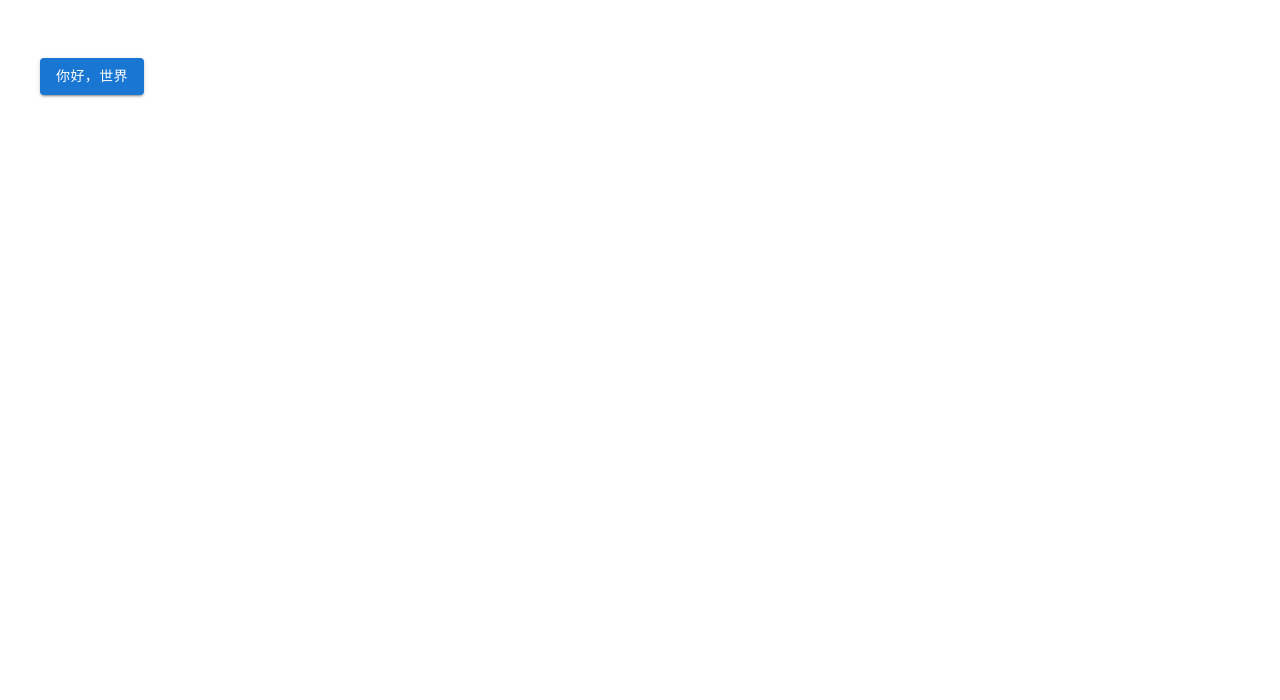
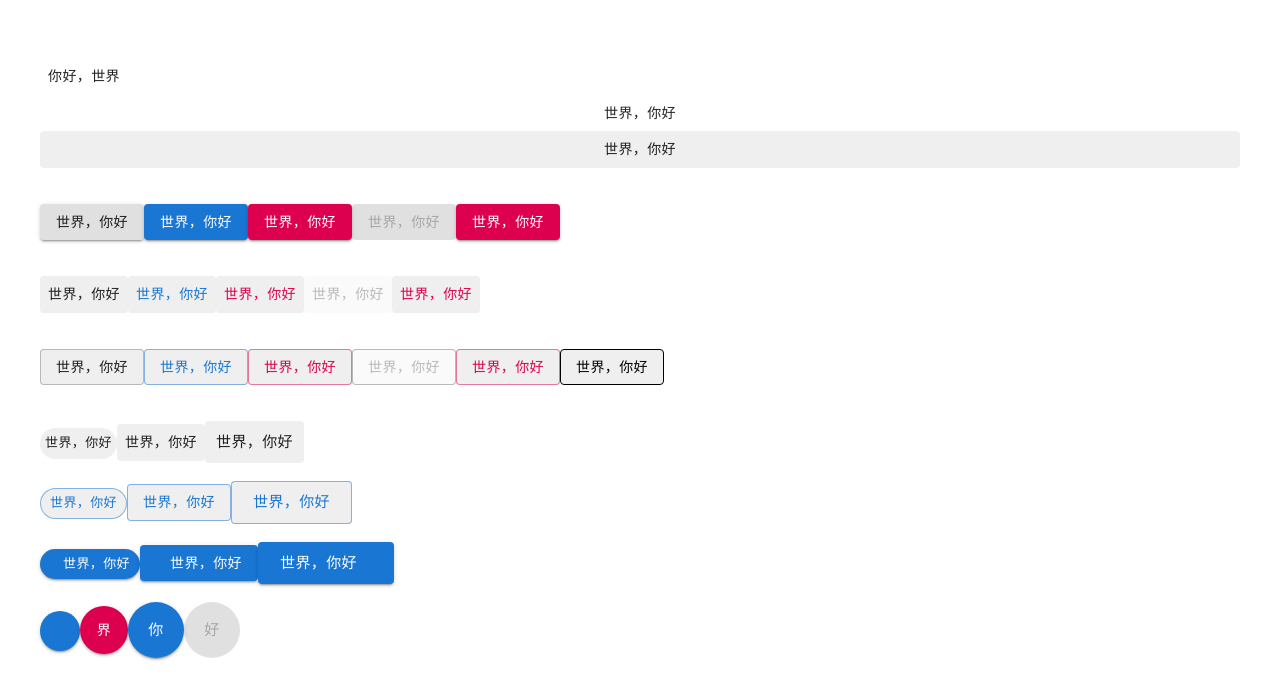
Before and after one commit to xingxinglail/drug-ui, a React app: page / in a window 1280 px wide. Shown: the top 700 px of the page. Built offline with nearby package versions, Linux system fonts and the light colour scheme.

Commit message:
improvement(button): 按钮基础布局样式

```diff
--- a/components/_use/useRipple/style/index.scss
+++ b/components/_use/useRipple/style/index.scss
@@ -30,6 +30,7 @@
     left: 0;
     z-index: 0;
     overflow: hidden;
+    border-radius: inherit;
 
     .drug-ripple {
         position: absolute;
--- a/components/_util/index.ts
+++ b/components/_util/index.ts
@@ -1,3 +1,9 @@
 export const classes = (...rest: (string | undefined)[]) => {
     return rest.filter(Boolean).join(' ').trim();
 };
+
+export const scopedClassMaker = (prefix: string) => {
+    return (name?: string) => {
+        return [prefix, name].filter(Boolean).join('-');
+    };
+};
--- a/components/button/Button.tsx
+++ b/components/button/Button.tsx
@@ -1,27 +1,86 @@
-import React, { FC, useRef } from 'react';
-import { classes } from '../_util';
+import { createElement, ElementType, FC, ReactNode, useRef } from 'react';
+import PropTypes from 'prop-types';
+import { classes, scopedClassMaker } from '../_util';
 import { useRipple } from '../_use';
 
 import './style/index.scss';
 
-interface ButtonProps {
+type Variant = 'text' | 'outlined' | 'contained' | 'fab';
+type Color = 'default' | 'primary' | 'secondary' | 'inherit';
+type Size = 'small' | 'medium' | 'large';
+
+export interface ButtonProps {
+    variant?: Variant;
+    color?: Color;
+    size?: Size;
     disabled?: boolean;
     disableRipple?: boolean;
+    fullWidth?: boolean;
+    href?: string;
+    round?: boolean;
+    fab?: boolean;
+    children?: ReactNode,
+    component?: ElementType;
 }
 
-const Button: FC<ButtonProps> = ({ disabled = false, disableRipple = false, children }) => {
-    const ref = useRef<HTMLButtonElement>(null);
+const scopedClass = scopedClassMaker('drug-button');
 
+const Button: FC<ButtonProps> = (props) => {
+    const { variant, color, size, disabled, disableRipple, component, fullWidth, href, round, fab, children } = props;
+    const ref = useRef<HTMLElement>(null);
+    const _component = href ? 'a' : component === void 0 ? 'button' : component;
     if (!disableRipple) useRipple({ ref });
 
-    return (
-        <button
-            ref={ ref }
-            disabled={ disabled }
-            className={ classes('drug-button', 'drug-button-primary') }>
-            { children }
-        </button>
-    );
+    let colorClassName = '';
+    if (color === 'inherit') {
+        colorClassName = scopedClass('color-inherit');
+    } else if (color !== 'default') {
+        colorClassName = scopedClass(`${ variant }-${ color }`);
+    }
+
+    const className = classes(
+        scopedClass(),
+        scopedClass(variant),
+        colorClassName,
+        round ? scopedClass('round') : '',
+        size !== 'medium' ? scopedClass(`${ variant }-${ size }`) : '',
+        fullWidth ? scopedClass('full-width') : '',
+        fab ? scopedClass('fab') : '',
+        disabled ? scopedClass(`${ variant }-disabled`) : '',
+        disabled ? scopedClass('disabled') : '');
+
+    return createElement(_component, {
+        className,
+        ref,
+        href,
+        disabled
+    }, createElement('span', {
+        className: scopedClass('label')
+    }, children));
+};
+
+Button.defaultProps = {
+    variant: 'text',
+    color: 'default',
+    size: 'medium',
+    disabled: false,
+    disableRipple: false,
+    fullWidth: false,
+    href: undefined,
+    round: false,
+    component: 'button'
+};
+
+Button.propTypes = {
+    variant: PropTypes.oneOf(['text', 'outlined', 'contained', 'fab']),
+    color: PropTypes.oneOf(['default', 'primary', 'secondary', 'inherit']),
+    size: PropTypes.oneOf(['small', 'medium', 'large']),
+    disabled: PropTypes.bool,
+    disableRipple: PropTypes.bool,
+    fullWidth: PropTypes.bool,
+    href: PropTypes.string,
+    round: PropTypes.bool
+    // component: PropTypes.elementType
 };
 
 export default Button;
--- a/components/button/Index.tsx
+++ b/components/button/Index.tsx
@@ -1,3 +1 @@
-import Button from './Button';
-
-export default Button;
+export { default, ButtonProps } from './Button';
--- a/components/button/style/index.scss
+++ b/components/button/style/index.scss
@@ -1,8 +1,17 @@
 .drug-button {
+    $primary: #1976d2;
+    $secondary: #dc004e;
+    $disabled: rgba(0, 0, 0, 0.26);
+    $small-font-size: 13px;
+    $large-font-size: 15px;
+
+    display: inline-flex;
+    align-items: center;
+    justify-content: center;
     position: relative;
     color: rgba(0, 0, 0, 0.87);
     padding: 6px 16px;
-    font-size: 0.875rem;
+    font-size: 14px;
     min-width: 64px;
     box-sizing: border-box;
     transition: background-color 250ms cubic-bezier(0.4, 0, 0.2, 1) 0ms, box-shadow 250ms cubic-bezier(0.4, 0, 0.2, 1) 0ms, border 250ms cubic-bezier(0.4, 0, 0.2, 1) 0ms;
@@ -10,23 +19,175 @@
     font-weight: 500;
     line-height: 1.75;
     border-radius: 4px;
-    letter-spacing: 0.02857em;
+    letter-spacing: 0.4px;
     text-transform: uppercase;
     border: 0;
     outline: 0;
     cursor: pointer;
+    text-decoration: none;
     user-select: none;
     -webkit-appearance: none;
     -webkit-tap-highlight-color: transparent;
-    box-shadow: 0 3px 1px -2px rgba(0, 0, 0, 0.2), 0px 2px 2px 0px rgba(0, 0, 0, 0.14), 0px 1px 5px 0px rgba(0, 0, 0, 0.12);
-}
 
-.drug-button-primary {
-    color: #fff;
-    background-color: #1976d2;
+    &-round {
+        border-radius: 24px;
+    }
 
     &:hover {
-        background-color: #115293;
-        box-shadow: 0 2px 4px -1px rgba(0, 0, 0, 0.2), 0px 4px 5px 0px rgba(0, 0, 0, 0.14), 0px 1px 10px 0px rgba(0, 0, 0, 0.12);
+        text-decoration: none;
+        background-color: rgba(0, 0, 0, 0.08);
+    }
+
+    &-full-width {
+        width: 100%;
+    }
+
+    &-contained, &-fab {
+        box-shadow: 0 3px 1px -2px rgba(0, 0, 0, 0.2), 0px 2px 2px 0px rgba(0, 0, 0, 0.14), 0px 1px 5px 0px rgba(0, 0, 0, 0.12);
+        background-color: #e0e0e0;
+
+        &:hover {
+            box-shadow: 0 2px 4px -1px rgba(0, 0, 0, 0.2), 0px 4px 5px 0px rgba(0, 0, 0, 0.14), 0px 1px 10px 0px rgba(0, 0, 0, 0.12);
+            background-color: #d5d5d5;
+        }
+
+        &-primary {
+            color: #fff;
+            background-color: $primary;;
+
+            &:hover {
+                background-color: #115293;
+            }
+        }
+
+        &-secondary {
+            color: #fff;
+            background-color: $secondary;
+
+            &:hover {
+                background-color: #9a0036;
+            }
+        }
+
+        &-small {
+            padding: 4px 10px;
+            font-size: $small-font-size;
+        }
+
+        &-large {
+            padding: 8px 22px;
+            font-size: $large-font-size;
+        }
+
+        &-disabled {
+            color: $disabled;
+            box-shadow: none;
+            background-color: rgba(0, 0, 0, 0.12);
+        }
+    }
+
+    &-text {
+        padding: 6px 8px;
+
+        &-primary {
+            color: $primary;
+
+            &:hover {
+                background-color: rgba(25, 118, 210, 0.08);
+            }
+        }
+
+        &-secondary {
+            color: $secondary;
+
+            &:hover {
+                background-color: rgba(220, 0, 78, 0.08);
+            }
+        }
+
+        &-small {
+            padding: 4px 5px;
+            font-size: $small-font-size;
+        }
+
+        &-large {
+            padding: 8px 11px;
+            font-size: $large-font-size;
+        }
+
+        &-disabled {
+            color: $disabled;
+        }
+    }
+
+    &-outlined {
+        border: 1px solid rgba(0, 0, 0, 0.23);
+        padding: 5px 15px;
+
+        &:hover {
+            background-color: rgba(0, 0, 0, 0.08);
+        }
+
+        &-primary {
+            color: $primary;
+            border: 1px solid rgba(25, 118, 210, 0.5);
+
+            &:hover {
+                border: 1px solid $primary;
+                background-color: rgba(25, 118, 210, 0.08);
+            }
+        }
+
+        &-secondary {
+            color: $secondary;
+            border: 1px solid rgba(220, 0, 78, 0.5);
+
+            &:hover {
+                border: 1px solid rgb(220, 0, 78);
+                background-color: rgba(220, 0, 78, 0.08);
+            }
+        }
+
+        &-small {
+            padding: 3px 9px;
+            font-size: $small-font-size;
+        }
+
+        &-large {
+            padding: 7px 21px;
+            font-size: $large-font-size;
+        }
+
+        &-disabled {
+            color: $disabled;
+            border: 1px solid $disabled;
+        }
+    }
+
+    &-fab {
+        min-width: unset;
+        width: 48px;
+        height: 48px;
+        border-radius: 50%;
+
+        &-small {
+            width: 40px;
+            height: 40px;
+        }
+
+        &-large {
+            width: 56px;
+            height: 56px;
+        }
+    }
+
+    &-color-inherit {
+        color: inherit;
+        border-color: currentColor;
+    }
+
+    &-disabled {
+        cursor: default;
+        pointer-events: none;
     }
 }
--- a/example/App.tsx
+++ b/example/App.tsx
@@ -1,6 +1,12 @@
 import React, { FC, MouseEventHandler, useState } from 'react';
 import ReactDOM from 'react-dom';
-import { Icon, Button } from '../components';
+import { Icon } from '../components';
+import Button, { ButtonProps } from '../components/button/Index';
+
+const Test = React.forwardRef<HTMLAnchorElement, ButtonProps>((props, ref) => {
+    const { children, ...rest } = props;
+    return <a href="https://baidu.com" ref={ ref } { ...rest }>{ children }</a>;
+});
 
 const App: FC = () => {
     const [a, setA] = useState(true);
@@ -24,8 +30,65 @@ const App: FC = () => {
             <br/>
             <div style={ { padding: 40 } }>
                 {
-                    a ? <Button>你好，世界</Button> : '6777'
+                    a ? <Button component={ Test }>你好，世界</Button> : '6777'
                 }
+                <Button fullWidth href="/">世界，你好</Button>
+                <Button fullWidth>世界，你好</Button>
+                <br/>
+                <br/>
+                <br/>
+                <div>
+                    <Button variant="contained">世界，你好</Button>
+                    <Button variant="contained" color="primary">世界，你好</Button>
+                    <Button variant="contained" color="secondary">世界，你好</Button>
+                    <Button disabled variant="contained" color="secondary">世界，你好</Button>
+                    <Button variant="contained" color="secondary">世界，你好</Button>
+                </div>
+                <br/>
+                <br/>
+                <div>
+                    <Button>世界，你好</Button>
+                    <Button color="primary">世界，你好</Button>
+                    <Button color="secondary">世界，你好</Button>
+                    <Button disabled color="secondary">世界，你好</Button>
+                    <Button color="secondary">世界，你好</Button>
+                </div>
+                <br/>
+                <br/>
+                <div>
+                    <Button variant="outlined">世界，你好</Button>
+                    <Button variant="outlined" color="primary">世界，你好</Button>
+                    <Button variant="outlined" color="secondary">世界，你好</Button>
+                    <Button variant="outlined" disabled color="secondary">世界，你好</Button>
+                    <Button variant="outlined" color="secondary">世界，你好</Button>
+                    <Button variant="outlined" color="inherit">世界，你好</Button>
+                </div>
+                <br/>
+                <br/>
+                <div>
+                    <Button size="small" round>世界，你好</Button>
+                    <Button size="medium">世界，你好</Button>
+                    <Button size="large">世界，你好</Button>
+                </div>
+                <br/>
+                <div>
+                    <Button variant="outlined" color="primary" size="small" round>世界，你好</Button>
+                    <Button variant="outlined" color="primary" size="medium">世界，你好</Button>
+                    <Button variant="outlined" color="primary" size="large">世界，你好</Button>
+                </div>
+                <br/>
+                <div>
+                    <Button variant="contained" color="primary" size="small" round><Icon name="setting" />世界，你好</Button>
+                    <Button variant="contained" color="primary" size="medium"><Icon name="setting" />世界，你好</Button>
+                    <Button variant="contained" color="primary" size="large">世界，你好<Icon name="setting" /></Button>
+                </div>
+                <br/>
+                <div>
+                    <Button variant="fab" color="primary" size="small"><Icon name="setting" /></Button>
+                    <Button variant="fab" color="secondary" size="medium">界</Button>
+                    <Button variant="fab" color="primary" size="large">你</Button>
+                    <Button variant="fab" color="primary" disabled size="large">好</Button>
+                </div>
             </div>
         </div>
     );
--- a/package.json
+++ b/package.json
@@ -20,6 +20,7 @@
         "@babel/preset-env": "^7.3.4",
         "@babel/preset-react": "^7.0.0",
         "@types/jest": "^24.0.9",
+        "@types/prop-types": "^15.7.3",
         "@types/react": "^16.8.7",
         "@types/react-dom": "^16.8.2",
         "@types/react-test-renderer": "^16.8.1",
@@ -46,6 +47,7 @@
         "webpack-dev-server": "^3.2.1"
     },
     "dependencies": {
+        "prop-types": "^15.7.2",
         "react": "16.8.4",
         "react-dom": "16.8.4"
     },
```
Also changed, not shown: components/_use/useRipple/index.ts (+12 -5 lines), 1 other file (tests, documents, lock files or other folders).
